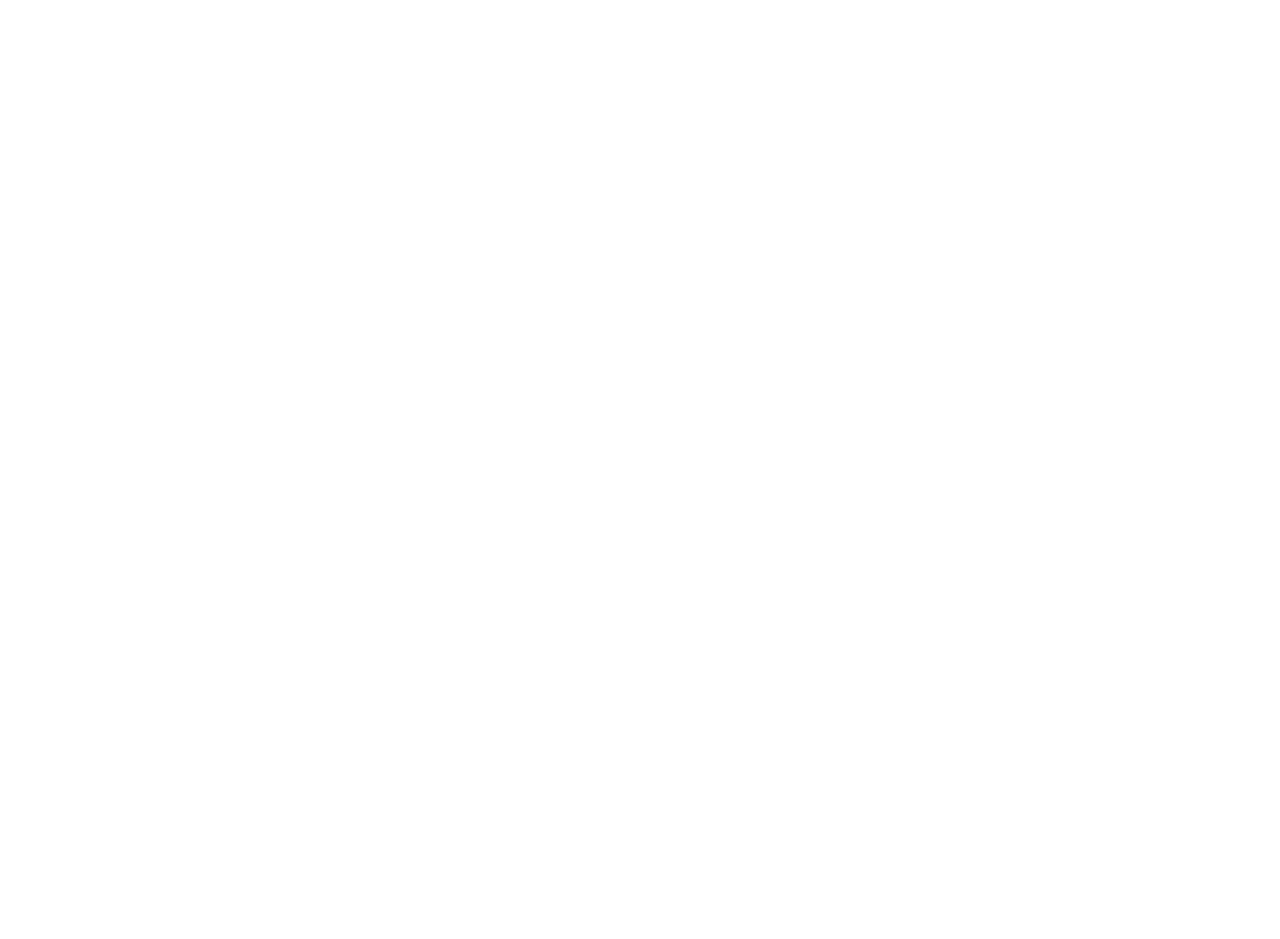
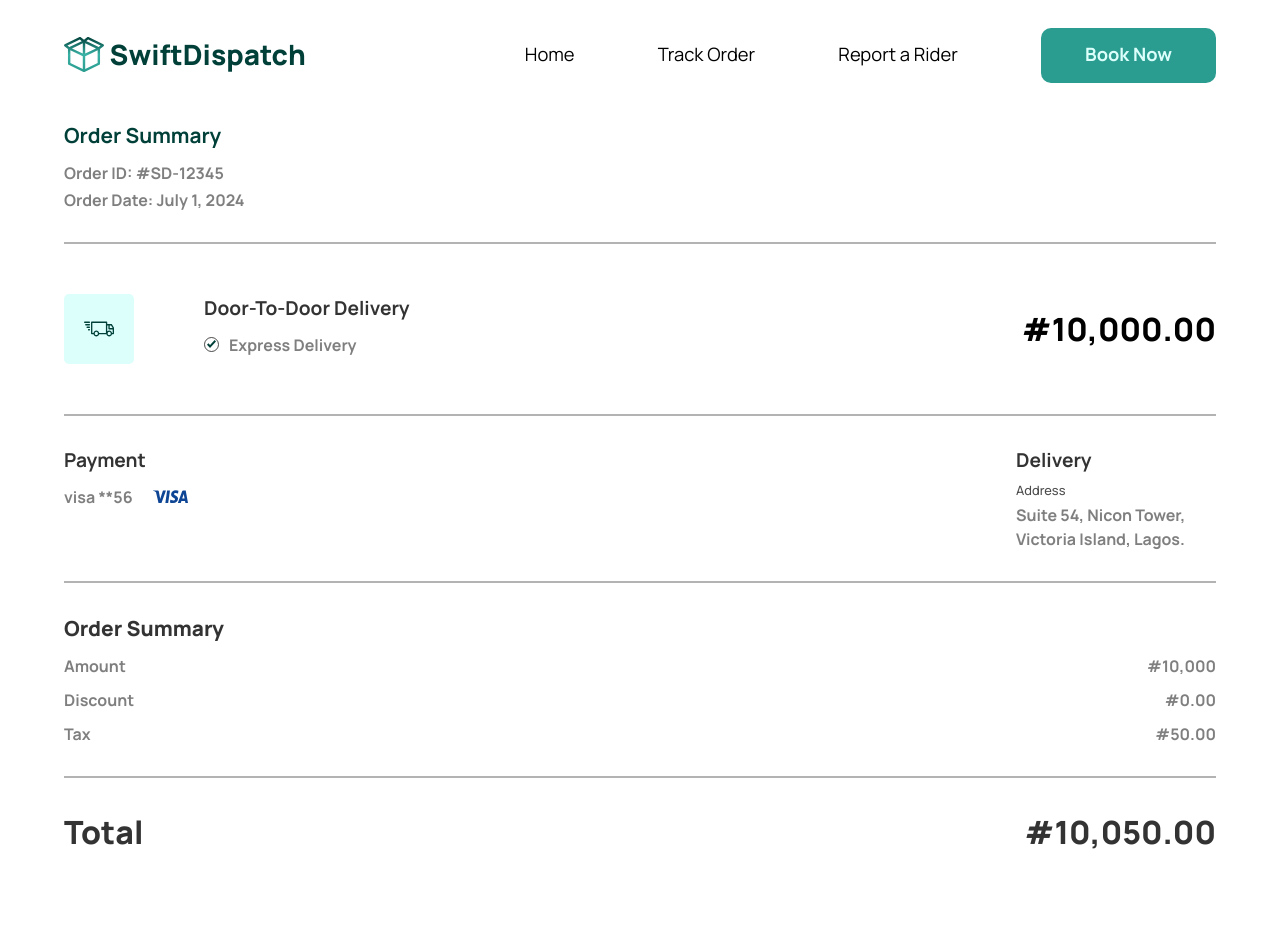
Before and after one commit to ovie012/Swift-Dispatch-Project, a React (Vite) app: page /Receipt in a window 1280 px wide. Before the commit this address had no page. Shown: the top 939 px of the page. Before the commit the page ends 800 px from the top, so only its background shows below. Built offline with nearby package versions, Linux system fonts and the light colour scheme.

Commit message:
receipt page done

```diff
--- a/src/App.css
+++ b/src/App.css
@@ -2230,7 +2230,7 @@
   font-weight: 900;
   margin-bottom: 30px;
   cursor: pointer;
-  transition: 0.2s ease-in-out;;
+  transition: 0.2s ease-in-out;
 }
 
 .submit-first:hover {
@@ -2417,6 +2417,210 @@
 
   .payment-options div section h5 {
     font-size: 0.55rem;
+  }
+}
+
+/* receipt styling */
+.receipt-container {
+  width: 100%;
+  padding: 0 5%;
+  margin-top: 120px;
+  margin-bottom: 50px;
+}
+
+.receipt-container span {
+  display: block;
+  width: 100%;
+  height: 2px;
+  margin: 30px 0;
+  background: hsla(0, 0%, 41%, 0.5);
+}
+
+.receipt-container section:nth-of-type(1) h5 {
+  color: #004039;
+  font-size: 1.3rem;
+  font-weight: 700;
+  margin-bottom: 10px;
+}
+
+.receipt-container section:nth-of-type(1) p {
+  color: hsla(0, 0%, 0%, 0.5);
+  font-size: 1rem;
+  font-weight: 700;
+  margin-top: 3px;
+}
+
+.receipt-container section:nth-of-type(2) {
+  display: flex;
+  justify-content: space-between;
+  align-items: center;
+  padding: 20px 0;
+}
+
+.delivery-truck-div {
+  display: flex;
+  justify-content: space-between;
+  width: 30%;
+}
+
+.delivery-truck-div h4 {
+  font-size: 1.2rem;
+  font-weight: 700;
+  color: hsla(0, 0%, 0%, 0.8)
+}
+
+.receipt-container section:nth-of-type(2) h5 {
+  font-size: 2rem;
+  font-weight: 900;
+}
+
+.delivery-truck-img {
+  background: #DCFFFC;
+  width: 70px;
+  height: 70px;
+  padding: 20px;
+  border-radius: 5px;
+}
+
+.receipt-circle {
+  width: 15px;
+  height: 15px;
+  border-radius: 50%;
+  padding: 2px;
+  border: 1px solid hsla(0, 0%, 0%, 0.7);
+}
+
+.inline-delivery {
+  display: flex;
+  align-items: center;
+  gap: 10px;
+  margin-top: 10px;
+  color: hsla(0, 0%, 0%, 0.5);
+  font-size: 1rem;
+  font-weight: 700;
+}
+
+.receipt-container section:nth-of-type(3) {
+  display: flex;
+  justify-content: space-between;
+}
+
+.receipt-container section:nth-of-type(3) h5 {
+  font-size: 1.2rem;
+  color: hsla(0, 0%, 0%, 0.8);
+  font-weight: 700;
+  margin-bottom: 10px;
+}
+
+.receipt-container section:nth-of-type(3) p {
+  display: flex;
+  font-size: 1rem;
+  font-weight: 700;
+  color: hsla(0, 0%, 0%, 0.5);
+  margin-top: 3px;
+}
+
+.receipt-container section:nth-of-type(3) p img {
+  width: 35px;
+  margin-left: 20px;
+}
+
+.receipt-container section:nth-of-type(3) h6 {
+  font-size: 0.8rem;
+  color: hsla(0, 0%, 0%, 0.7);
+  font-weight: 500;
+  margin-top: -4px;
+}
+
+.receipt-container section:nth-of-type(3) div:nth-of-type(2) {
+  width: 200px;
+}
+
+.receipt-container section:nth-of-type(4) h5 {
+  color: hsla(0, 0%, 0%, 0.8);
+  font-size: 1.3rem;
+  font-weight: 900;
+}
+
+.receipt-container section:nth-of-type(4) div {
+  display: flex;
+  justify-content: space-between;
+  align-items: center;
+}
+
+.receipt-container section:nth-of-type(4) div p {
+  color: hsla(0, 0%, 0%, 0.5);
+  font-size: 1rem;
+  font-weight: 700;
+  margin-top: 10px;
+}
+
+.receipt-container section:nth-of-type(5) {
+  display: flex;
+  justify-content: space-between;
+  align-items: center;
+  font-size: 2rem;
+  font-weight: 900;
+  color: hsla(0, 0%, 0%, 0.8);
+  margin-bottom: 50px;
+}
+
+.receipt-container button {
+  width: 40%;
+  margin-top: 35px;
+  margin-left: 30%;
+  height: 40px;
+  border-radius: 10px;
+  color: #fff;
+  background: #2A9D90;
+  font-size: 0.8rem;
+  font-weight: 900;
+  margin-bottom: 30px;
+  cursor: pointer;
+  transition: 0.2s ease-in-out;
+}
+
+.receipt-container button:hover {
+  background: #004039;
+}
+
+@media only screen and (max-width:1200px) {
+  .delivery-truck-div {
+    width: 40%;
+  }
+}
+
+@media only screen and (max-width: 800px) {
+  .delivery-truck-div {
+    width: 50%;
+  }
+}
+
+@media only screen and (max-width: 500px) {
+  .delivery-truck-div {
+    flex-direction: column;
+  }
+
+  .delivery-truck-img {
+    margin-bottom: 20px
+  }
+
+  .receipt-container section:nth-of-type(2) h5 {
+    font-size: 1.3rem;
+    margin-top: 80px;
+  }
+
+  .receipt-container section:nth-of-type(3) p img {
+    width: 25px;
+    margin-left: 10px;
+  }
+
+  .receipt-container section:nth-of-type(3) div:nth-of-type(2) {
+    width: 50%;
+  }
+
+  .receipt-container section:nth-of-type(5) {
+    font-size: 1.5rem;
   }
 }
 
--- a/src/App.jsx
+++ b/src/App.jsx
@@ -9,6 +9,7 @@
 import Payment from "./Payment.jsx";
 import PaymentInfo from './PaymentInfo.jsx'
 import Track from "./Track.jsx";
+import Receipt from "./Receipt.jsx";
 
 const App = () => {
 
@@ -21,6 +22,7 @@
         <Route path="/Track" element={<Track />} />
         <Route path="/Report" element={<Report />} />
         <Route path="/Payment" element={<Payment />} />
+        <Route path="/Receipt" element={<Receipt />} />
         <Route path="/Payment/PaymentInfo" element={<PaymentInfo />} />
         <Route path="/Book" element={<Book />} />
       </Routes>
--- a/src/Payment.jsx
+++ b/src/Payment.jsx
@@ -33,13 +33,13 @@
       let deliveryAmount = 0;
       switch (selectedDelivery) {
         case "express":
-          deliveryAmount = 10;
+          deliveryAmount = 10.70;
           break;
         case "standard":
-          deliveryAmount = 20;
+          deliveryAmount = 20.30;
           break;
         case "interstate":
-          deliveryAmount = 5;
+          deliveryAmount = 5.10;
           break;
         default:
           deliveryAmount = 0;
@@ -228,7 +228,7 @@
             </div>
             <div className="estimated-price">
               <form action="post">
-                <h6>Estimated Price</h6>
+                <h6>Estimated Price (NGN)</h6>
                 <input type="text" value={estimatedPrice} readOnly />
               </form>
             </div>
@@ -276,7 +276,7 @@
             {errorMessage && (
               <p className="text-red-600 text-sm">{errorMessage}</p>
             )}
-            <Link to="/Payment/PaymentInfo" onClick={handleSubmit}>
+            <Link to="/Receipt" onClick={handleSubmit}>
               <button className="submit-first">Proceed</button>
             </Link>
           </div>
--- a/src/Receipt.jsx
+++ b/src/Receipt.jsx
@@ -1,20 +1,71 @@
+import Header from "./Header";
+import Footer from "./Footer";
+
 function Receipt () {
     return (
         <>
+            <Header />
             <main>
                 <div className="receipt-container">
-                    <section></section>
+                    <section>
+                        <h5>Order Summary</h5>
+                        <p>Order ID: #SD-12345</p>
+                        <p>Order Date: July 1, 2024</p>
+                    </section>
                     <span></span>
-                    <section></section>
+                    <section>
+                        <div className="delivery-truck-div">
+                            <img src="/PS--Icon-Delivery-Truck.svg" alt="delivery truck" className="delivery-truck-img" />
+                            <div>
+                                <h4>Door-To-Door Delivery</h4>
+                                <div className="inline-delivery">
+                                    <div className="receipt-circle">
+                                        <img src="/Tick-Mark--Green.svg" alt="tick" />
+                                    </div>
+                                    <p>Express Delivery</p>
+                                </div>
+                            </div>
+                        </div>
+                        <h5>#10,000.00</h5>
+                    </section>
                     <span></span>
-                    <section></section>
+                    <section>
+                        <div>
+                            <h5>Payment</h5>
+                            <p>visa **56 <img src="/PS--Logo-Visa.svg" alt="visa logo" /></p>
+                        </div>
+                        <div>
+                            <h5>Delivery</h5>
+                            <h6>Address</h6>
+                            <p>Suite 54, Nicon Tower,
+                            Victoria Island, Lagos.</p>
+                        </div>
+                    </section>
                     <span></span>
-                    <section></section>
+                    <section>
+                        <h5>Order Summary</h5>
+                        <div>
+                            <p>Amount</p>
+                            <p>#10,000</p>
+                        </div>
+                        <div>
+                            <p>Discount</p>
+                            <p>#0.00</p>
+                        </div>
+                        <div>
+                            <p>Tax</p>
+                            <p>#50.00</p>
+                        </div>
+                    </section>
                     <span></span>
-                    <section></section>
-                    <button></button>
+                    <section>
+                        <h4>Total</h4>
+                        <h4>#10,050.00</h4>
+                    </section>
+                    <button>Proceed</button>
                 </div>
             </main>
+            <Footer />
         </>
     )
 };
```
